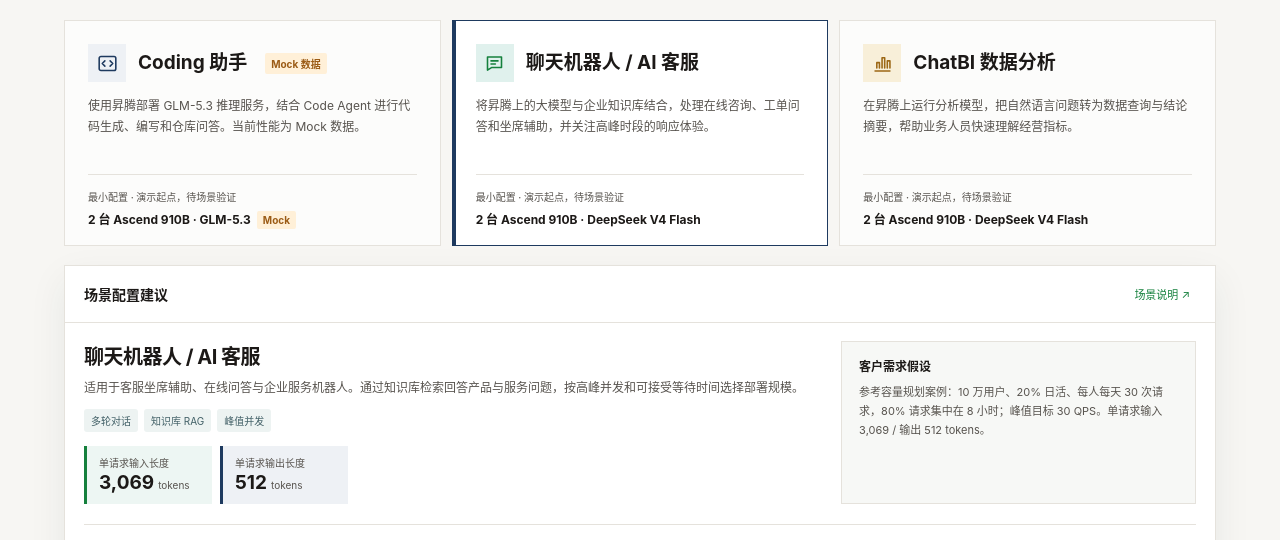
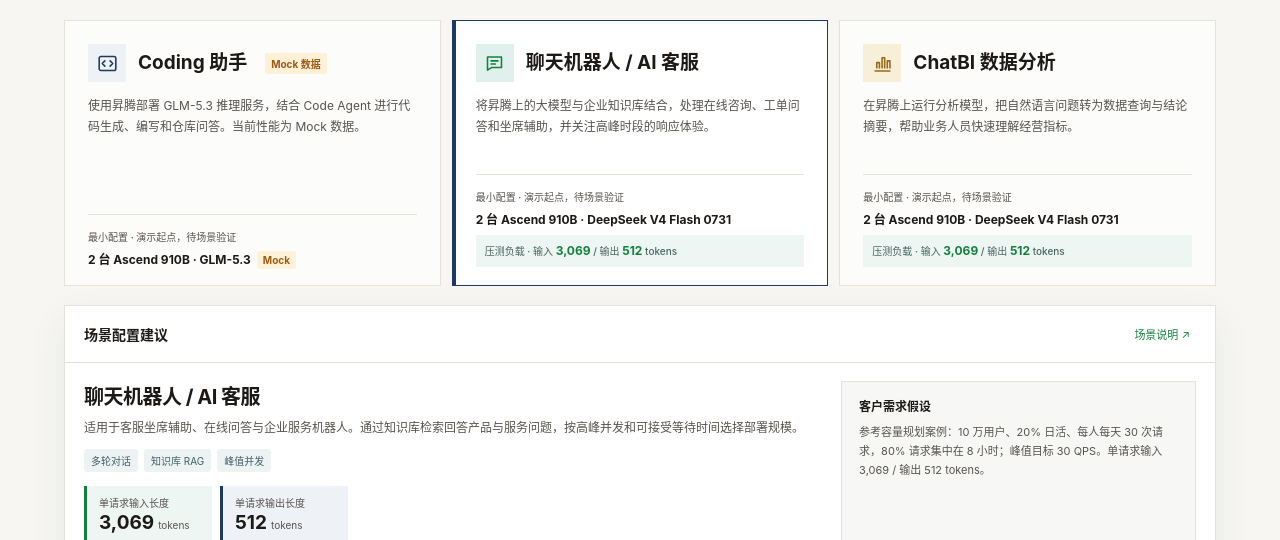
Before and after one commit to Leon00x/ascend-solution-desk, a plain HTML site: page index.html in a window 1280 px wide. Shown: the part 226-766 px from the top of the page. Drawn offline with Linux system fonts and the light colour scheme.

Commit message:
Show DeepSeek benchmark token lengths on scenario cards

```diff
--- a/index.html
+++ b/index.html
@@ -60,6 +60,8 @@
     .scenario-desc { display:block; font-size:12px; color:var(--muted); line-height:1.7; min-height:62px; }
     .scenario-fit { display:block; border-top:1px solid var(--line); padding-top:14px; margin-top:16px; color:var(--ink); font-size:12px; font-weight:650; text-align:left; }
     .scenario-fit small { display:block; margin:0 0 6px; color:var(--muted); font-weight:500; font-size:10px; }
+    .scenario-load { display:block; margin-top:8px; padding:7px 9px; background:#edf6f3; color:#48645e; font-size:10px; font-weight:500; line-height:1.5; }
+    .scenario-load strong { color:var(--teal); font-size:12px; font-weight:750; }
     .mock-mark { color:#9b5b15; background:#fff0d8; padding:3px 6px; border-radius:2px; font-size:10px; font-weight:700; margin-left:6px; }
     .workspace { display:grid; grid-template-columns:1fr; gap:18px; align-items:start; }
     .scene-top { display:grid; grid-template-columns:minmax(0,1.35fr) minmax(290px,.65fr); gap:20px; }
@@ -331,7 +333,7 @@
   function scenarioModel(){ return scenarios[selected].id==='coding'?'GLM-5.3':'DeepSeek V4 Flash 0731'; }
   function scenarioData(){ if($('#planChip').value!=='910B')return []; return scenarios[selected].id==='coding'?glmMockData:data; }
   function sourceLabel(){ return $('#planChip').value!=='910B'?'待采集':scenarios[selected].id==='coding'?'Mock 数据':'实测数据'; }
-  function renderScenarios(){ $('#scenarioStrip').innerHTML=scenarios.map((s,i)=>{const coding=s.id==='coding', model=coding?'GLM-5.3':'DeepSeek V4 Flash';return `<button class="scenario ${i===selected?'selected':''}" data-index="${i}"><span class="scenario-title-row"><span class="scenario-icon">${scenarioIcons[s.id]}</span><span class="scenario-title">${s.title}</span>${coding?'<span class="mock-mark">Mock 数据</span>':''}</span><span class="scenario-text"><span class="scenario-desc">${sceneCardCopy[s.id]}</span></span><span class="scenario-fit"><small>最小配置 · 演示起点，待场景验证</small>2 台 Ascend 910B · ${model}${coding?'<span class="mock-mark">Mock</span>':''}</span></button>`;}).join(''); $$('.scenario').forEach(b=>b.onclick=()=>selectScenario(+b.dataset.index)); }
+  function renderScenarios(){ $('#scenarioStrip').innerHTML=scenarios.map((s,i)=>{const coding=s.id==='coding', model=coding?'GLM-5.3':'DeepSeek V4 Flash 0731';return `<button class="scenario ${i===selected?'selected':''}" data-index="${i}"><span class="scenario-title-row"><span class="scenario-icon">${scenarioIcons[s.id]}</span><span class="scenario-title">${s.title}</span>${coding?'<span class="mock-mark">Mock 数据</span>':''}</span><span class="scenario-text"><span class="scenario-desc">${sceneCardCopy[s.id]}</span></span><span class="scenario-fit"><small>最小配置 · 演示起点，待场景验证</small>2 台 Ascend 910B · ${model}${coding?'<span class="mock-mark">Mock</span>':'<span class="scenario-load">压测负载 · 输入 <strong>3,069</strong> / 输出 <strong>512</strong> tokens</span>'}</span></button>`;}).join(''); $$('.scenario').forEach(b=>b.onclick=()=>selectScenario(+b.dataset.index)); }
   function selectScenario(i){ selected=i; const s=scenarios[i], demand=sceneDemand[s.id]; selectedTierIndex=demand.tier; renderScenarios(); $('#sceneHeading').textContent=s.heading; $('#sceneDescription').textContent=s.description+(s.id==='coding'?' 当前 GLM-5.3 配置和性能为 Mock 数据，待真实压测替换。':''); $('#sceneTags').innerHTML=s.tags.map(t=>`<span class="tag">${t}</span>`).join(''); $('#serviceTokenHighlights').hidden=s.id!=='service'; $('#assumptionText').textContent=demand.text; $('#targetQps').value=demand.qps; $('#multInput').value=1; $('#modelFilter').value=s.id==='coding'?'GLM-5.3 · Mock 数据':'DeepSeek V4 Flash 0731'; $('#modelFilter2').value=$('#modelFilter').value; $('#miniAnswer').textContent='选择档位，输入问题开始体验。'; $('#miniStatus').textContent=s.id==='coding'?'回复内容和响应节奏均为 Mock 数据。':'回复内容为演示文案，响应节奏按原始压测值模拟。'; renderTierCards(); updateMultiplier(); renderChartAndTable(); }
   function tierPoint(){ return scenarioData().find(d=>d.conc===tierDefs[selectedTierIndex].conc); }
   function targetQps(){ return Math.max(.1,Math.min(1000,parseFloat($('#targetQps').value)||1)); }
```
